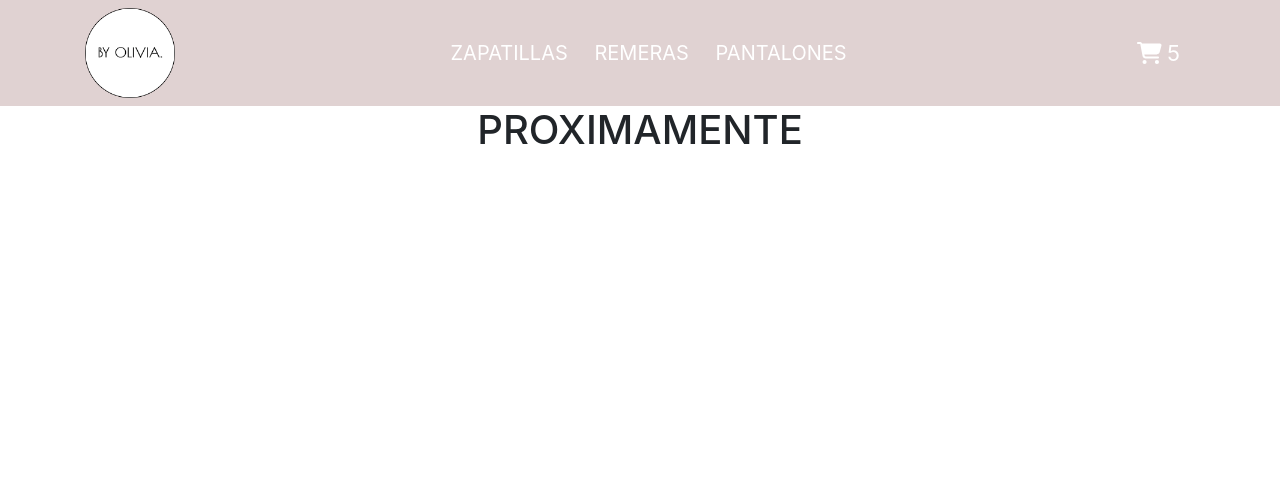
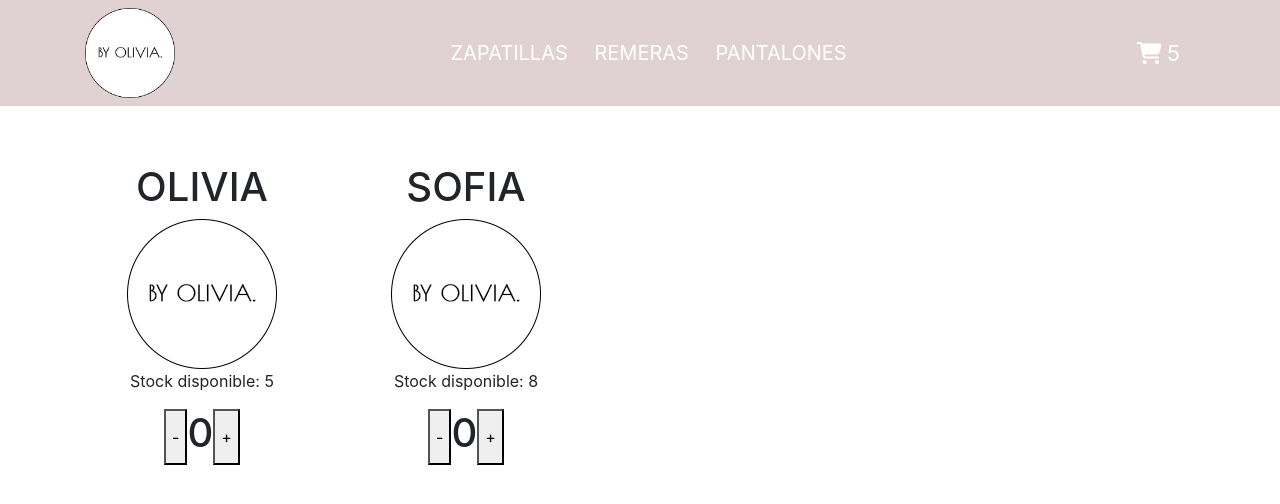
Before and after one commit to rocioromeroo/ecommerce-romero, a React (Create React App) app: page / in a window 1280 px wide. Shown: the top 504 px of the page. Built offline with nearby package versions, Linux system fonts and the light colour scheme.

Commit message:
Items + contador

```diff
--- a/src/App.js
+++ b/src/App.js
@@ -1,6 +1,7 @@
 import './App.css';
 import NavBar from './components/NavBar/NavBar';
 import ItemListContainer from './components/ItemListContainer/ItemListContainer';
+import Item from './components/ItemCount/ItemCount';
 
 
 function App() {
@@ -9,7 +10,7 @@ function App() {
     <div className="App">
 
       <NavBar />
-      <ItemListContainer greeting="PROXIMAMENTE"/>
+      <ItemListContainer />
 
     </div>
   );
--- /dev/null
+++ b/src/components/Item/Item.js
@@ -0,0 +1,20 @@
+import ItemCount from "../ItemCount/ItemCount";
+
+const Item = (props) => {
+    return (
+        <div style={{padding: "5%"}} >
+            <div className="title">
+                <h1>{props.itemName}</h1>
+            </div>
+            <div className="image">
+                <img src= {props.image} alt={props.itemName} />
+            </div>
+            <div className="stock">
+                <p>Stock disponible: {props.stock}</p>
+            </div>
+            <ItemCount stock= {props.stock} />
+        </div>
+    )
+}
+
+export default Item;
--- /dev/null
+++ b/src/components/ItemCount/ItemCount.js
@@ -0,0 +1,27 @@
+import { useState } from "react";
+
+const CountItem = (props) => {
+    const [count, setCount] = useState(0)
+
+    const decrement = () => {
+        if (count > 0) {
+            setCount((count) => count - 1)
+        }
+    }
+
+    const increment = () => {
+        if (count < props.stock){
+            setCount((count) => count + 1)
+        }
+    }
+
+    return (
+        <div style={{display: "flex", justifyContent: "center"}}>
+            <button onClick={decrement}>-</button>
+            <h1> {count} </h1>
+            <button onClick={increment}>+</button>
+        </div>
+    )
+}
+
+export default CountItem;
--- a/src/components/ItemListContainer/ItemListContainer.js
+++ b/src/components/ItemListContainer/ItemListContainer.js
@@ -1,7 +1,12 @@
+import Item from "../Item/Item";
+
 const ItemListContainer = (props) => {
     return (
         <div className="container">
-            <h1>{props.greeting}</h1>
+            <div className="row">
+                <Item itemName="OLIVIA" stock= "5" image= "/images/logo.png" />
+                <Item itemName="SOFIA" stock= "8" image= "/images/logo.png" />
+            </div>
         </div>
     )
 }
```
